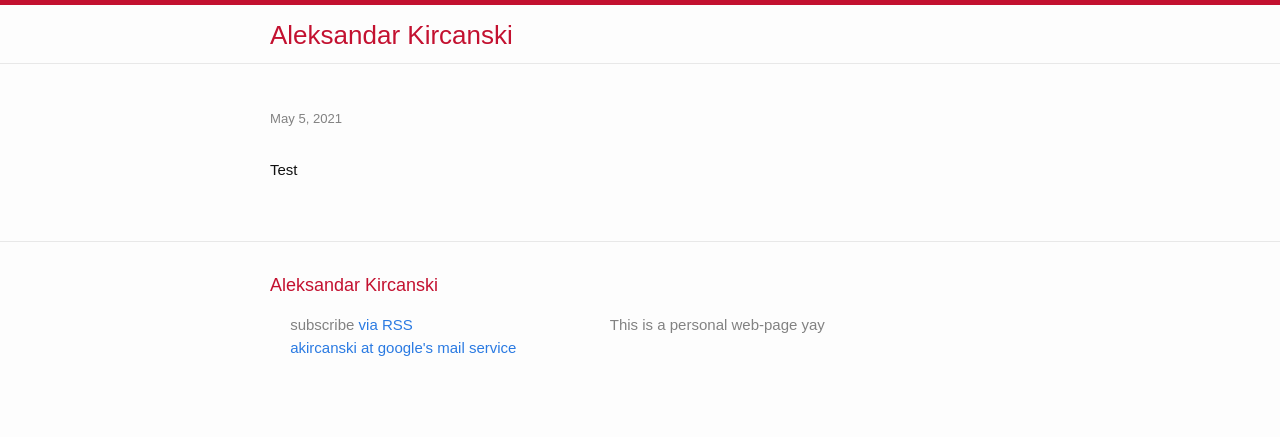
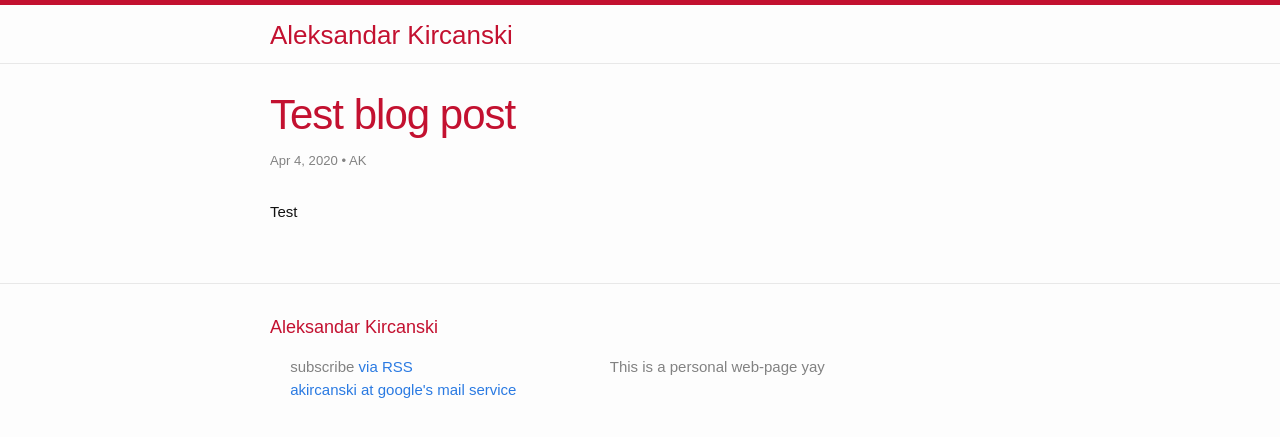
Before and after one commit to akircanski/akircanski.github.io, a Jekyll site: the page built from _posts/2020-04-04-test-blog-post.md, in a window 1280 px wide. Shown: the top 437 px of the page. Built offline with Jekyll 4.4.1, drawn with Linux system fonts in a browser that asks for light colours; our own code applies the rules of GitHub Pages for plain Markdown files.

Commit message:
forgotten quote

```diff
--- a/_posts/2020-04-04-test-blog-post.md
+++ b/_posts/2020-04-04-test-blog-post.md
@@ -1,6 +1,6 @@
 ---
 layout: post
-title:  "Test blog post
+title:  "Test blog post"
 date:  2020-04-04 17:30:00
 author: "AK"
 categories: blockchain
```
